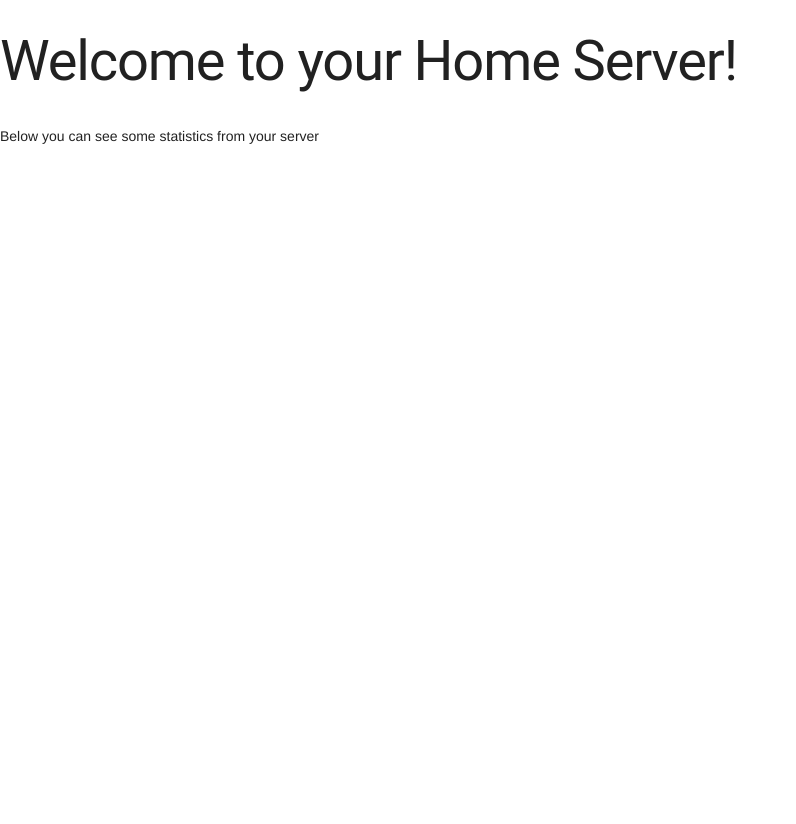
After one commit to tamuhackathons/home-server, a Flask app: page /home in a window 1280 px wide. The commit adds this page. Shown: the whole page, without its empty margins (0-796 px from the left). Run offline with Flask 2, Linux system fonts and the light colour scheme.

Commit message:
fixed index.html

```diff
--- /dev/null
+++ b/templates/home.html
@@ -0,0 +1,13 @@
+<!DOCTYPE html>
+<html lang="en">
+
+<link rel="stylesheet" href="/static/material/material.min.css">
+
+<head>
+    <title>Home Server</title>
+</head>
+<body>
+    <h1>Welcome to your Home Server!</h1>
+    <p>Below you can see some statistics from your server</p>
+</body>
+</html>
--- a/templates/index.html
+++ b/templates/index.html
@@ -16,7 +16,7 @@
 		<button id="add-app" class="mdl-button mdl-js-button mdl-button--raised mdl-js-ripple-effect mdl-button--accent">Add App</button>
 		<ul>
 		{% for item in apps %}
-			<li onclick="onAppClick('{{item.url}}')" class="mdl-list__item">{{ item.name }}</li>
+			<li onclick="onAppClick('{{ apps[item].url }}')" class="mdl-list__item">{{ apps[item].name }}</li>
 		{% endfor %}
 		</ul>
 	</div>
```
Also changed, not shown: 1 other file.
